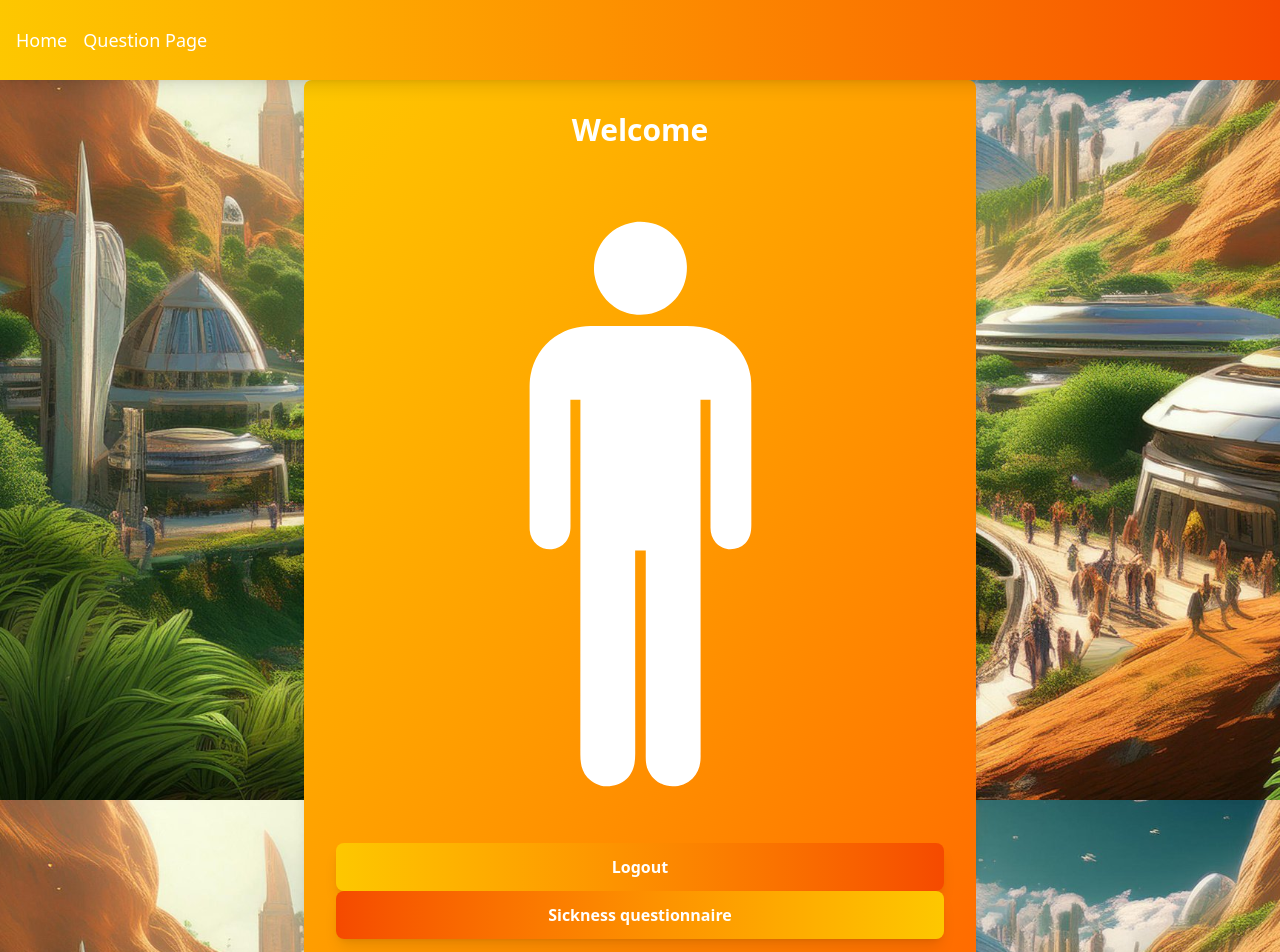
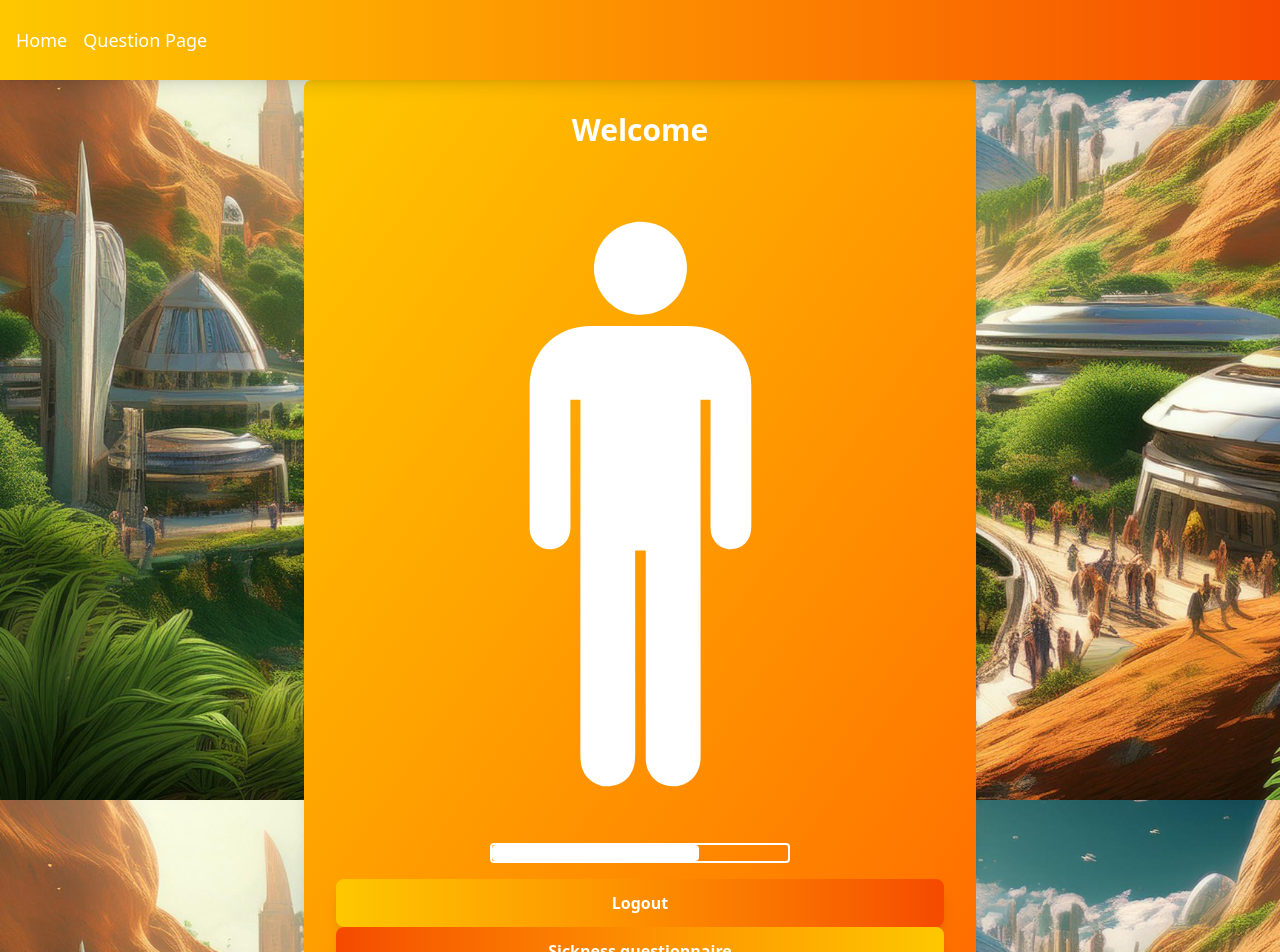
Before and after one commit to wkissen/Hacktopia_AE, an Angular app in the folder Frontend/HacktopiaFrontend/: page /homepage in a window 1280 px wide. Shown: the top 952 px of the page. Built offline with nearby package versions, Linux system fonts and the light colour scheme.

Commit message:
added bar

```diff
--- a/Frontend/HacktopiaFrontend/src/app/homepage/homepage.component.html
+++ b/Frontend/HacktopiaFrontend/src/app/homepage/homepage.component.html
@@ -2,6 +2,10 @@
   <h2 class="text-3xl font-bold mb-8 text-center">Welcome {{username}}</h2>
 
   <img src="/images/person.svg" alt="Lego Man" class="mx-auto my-4" style="filter: brightness(0) saturate(100%) invert(1);">
+
+  <div class="mx-auto my-4" style="width:100%; max-width:300px; border:2px solid white; border-radius:4px; height:20px; background: transparent;">
+    <div style="background: white; width:70%; height:100%; border-radius:4px;"></div>
+  </div>
 
   <div class="mb-6 text-center">
     <button
```
